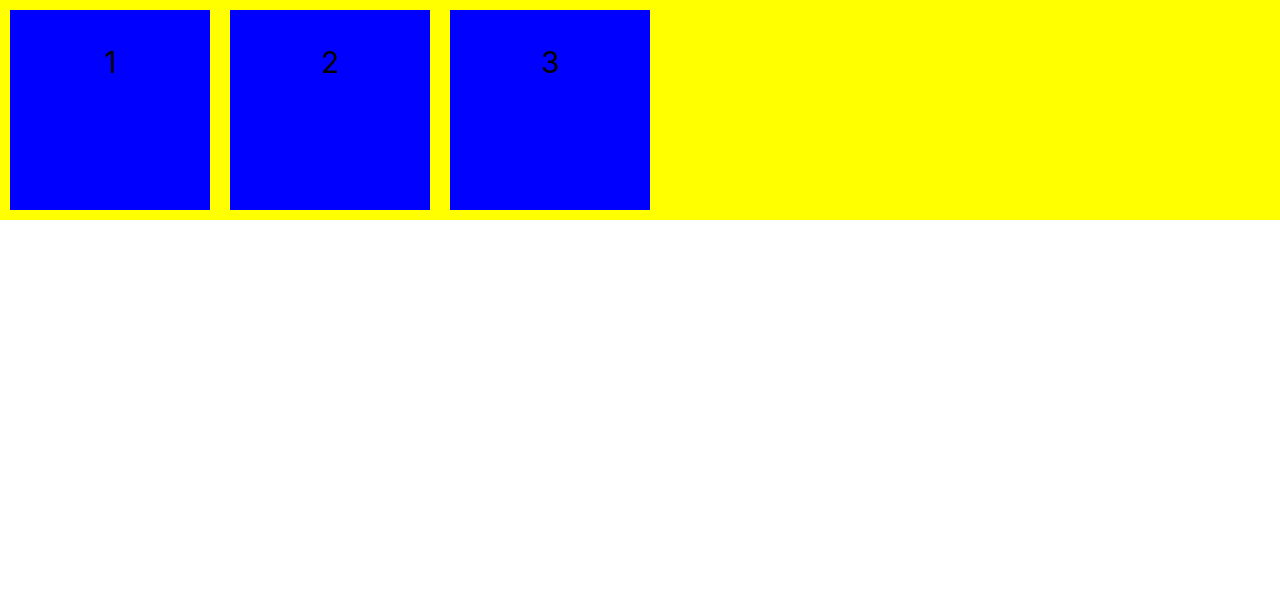
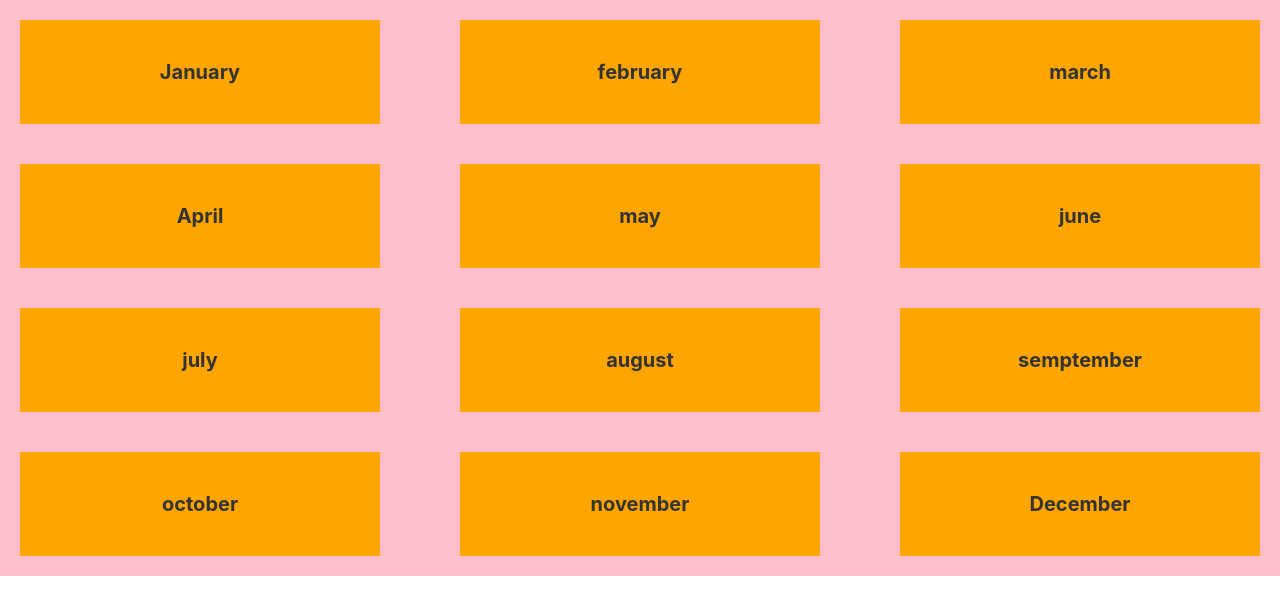
Before and after one commit to saadwaqas688/saadwork, a React (Create React App) app: page / in a window 1280 px wide. Shown: the top 614 px of the page. Built offline with nearby package versions, Linux system fonts and the light colour scheme.

Commit message:
name of months cards created

```diff
--- a/src/App.js
+++ b/src/App.js
@@ -194,21 +194,91 @@
 //flex box
 
 
-function App() {
+// function App() {
 
 
 
-  return (
-<div className="parent">
+//   return (
+// <div className="parent">
 
 
-<div className="child">1</div>
-<div className="child">2</div>
-<div className="child">3</div>
+// <div className="child">1</div>
+//  <div className="child">2</div>
+// <div className="child">3</div>
 
 
 
-</div>
+
+
+// </div>
+//   );
+// }
+
+// export default App;
+
+
+
+import React from 'react';
+
+const App = () => {
+  return (
+    <div className="parent">
+
+
+      <div className="child">
+        <h3 className="month-name">January</h3>
+      </div>
+
+
+      <div className="child">
+        <h3 className="month-name">february</h3>
+      </div>
+
+
+       <div className="child">
+        <h3 className="month-name">march</h3>
+      </div>
+
+
+      <div className="child">
+        <h3 className="month-name">April</h3>
+      </div>
+
+      <div className="child">
+        <h3 className="month-name">may</h3>
+      </div>
+
+
+      <div className="child">
+        <h3 className="month-name">june</h3>
+      </div>
+
+
+      <div className="child">
+        <h3 className="month-name">july</h3>
+      </div>
+
+      <div className="child">
+        <h3 className="month-name">august</h3>
+      </div>
+
+      <div className="child">
+        <h3 className="month-name">semptember</h3>
+      </div>
+
+      <div className="child">
+        <h3 className="month-name">october</h3>
+      </div>
+
+      <div className="child">
+        <h3 className="month-name">november</h3>
+      </div>
+      <div className="child">
+        <h3 className="month-name">December </h3>
+      </div>
+
+
+    </div>
   );
 }
 
--- a/src/index.css
+++ b/src/index.css
@@ -12,20 +12,23 @@ code {
     monospace;
 }
 
+
 .parent {
   display: flex;
-  flex-wrap: nowrap;
-  background-color: yellow;
+  flex-wrap: wrap;
+  justify-content: space-between;
+  background-color: pink;
 }
 
+.child {
+  background-color:orange;
+  padding: 20px;
+  text-align: center;
+  width: 25%;
+  margin: 20px;
+}
 
-
-.child {
-  background-color: blue;
-  width: 200px;
-  margin: 10px;
-  text-align: center;
-  line-height: 105px;
-  font-size: 30px;
-  height:200px;
+.month-name {
+  color: #333;
+  font-size: 20px;
 }
```
